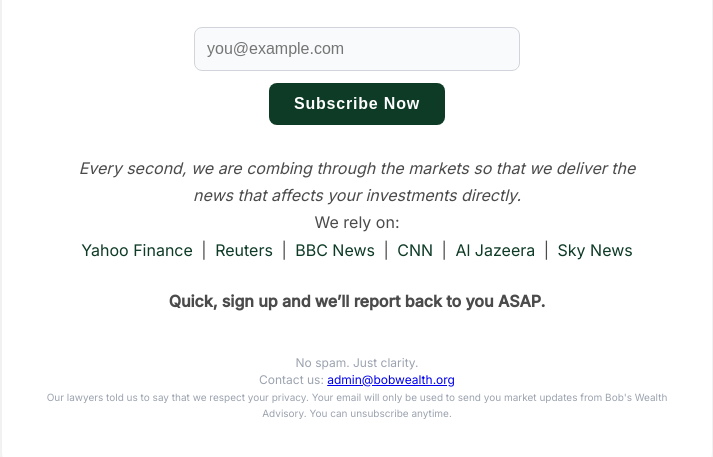
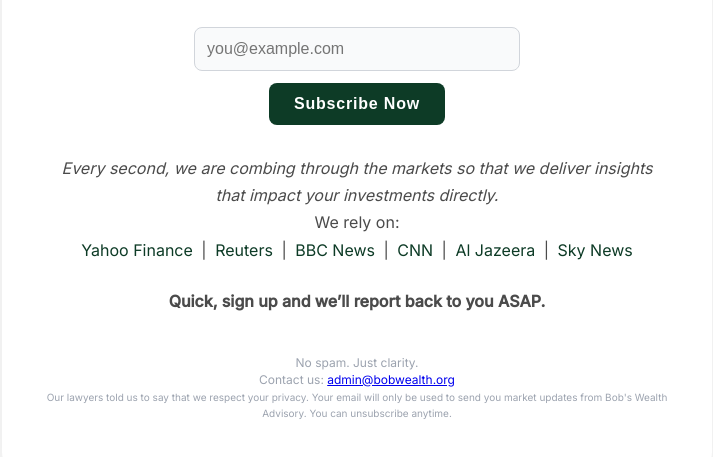
Before and after one commit to mukomabob/bobwealth-site, a plain HTML site: page index.html in a window 1280 px wide. Shown: the part 405-862 px from the top of the page, without its empty margins (283-996 px from the left). Drawn offline with nearby package versions, Linux system fonts and the light colour scheme.

Commit message:
Update index.html

```diff
--- a/index.html
+++ b/index.html
@@ -60,7 +60,7 @@
 
     <div class="sources" id="sources">
       <p>
-        <i>Every second, we are combing through the markets so that we deliver the news that affects your investments directly.</i><br />
+        <i>Every second, we are combing through the markets so that we deliver insights that impact your investments directly.</i><br />
         We rely on:<br />
         <a href="https://finance.yahoo.com" target="_blank" rel="noopener noreferrer">Yahoo Finance</a> |
         <a href="https://www.reuters.com" target="_blank" rel="noopener noreferrer">Reuters</a> |
```
